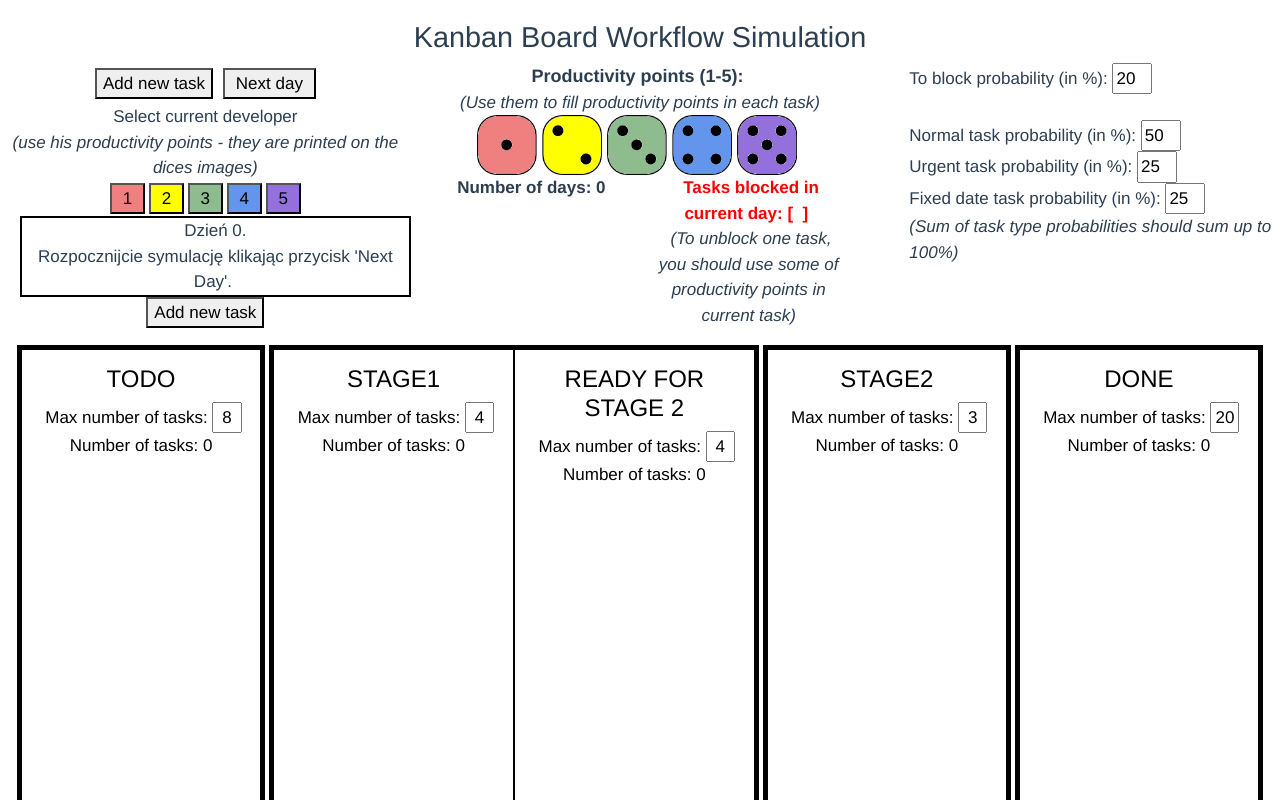
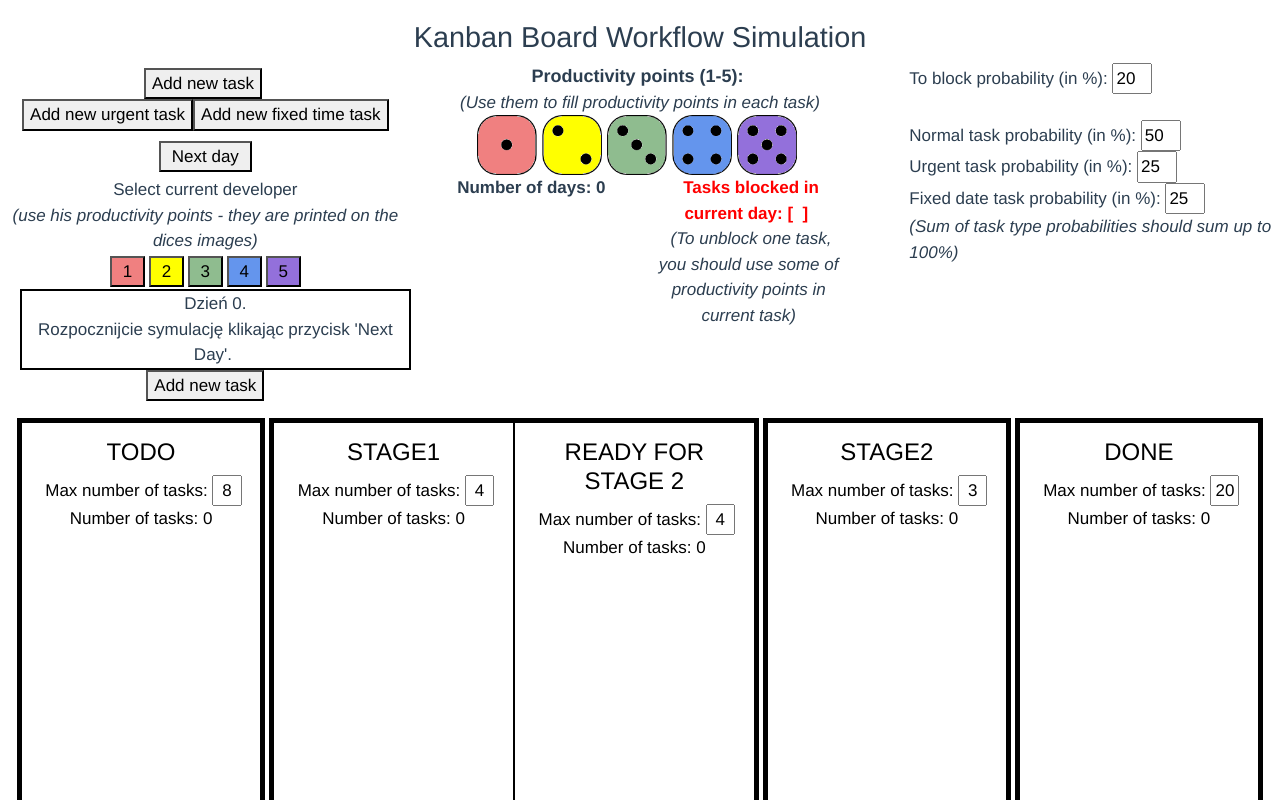
Before and after one commit to zakrzewskib/KanbanWorkflowSimulation, a Vue app: page / in a window 1280 px wide. Shown: the top 800 px of the page. Built offline with nearby package versions, Linux system fonts and the light colour scheme.

Commit message:
Add fixed and urgent ask by clicking button

```diff
--- a/src/components/AddTask.vue
+++ b/src/components/AddTask.vue
@@ -4,7 +4,9 @@
     :urgentProb="urgentProb"
     :fixedDateProb="fixedDateProb"
   >
-    <button class="button8" v-on:click="onClick">Add new task</button>
+    <button class="button8" v-on:click="onClick">Add new task</button> <br>
+    <button class="button8" v-on:click="onClickUrgent">Add new urgent task</button>
+     <button class="button8" v-on:click="onClickFixed">Add new fixed time task</button>
   </div>
 </template>
 
@@ -75,6 +77,51 @@ export default {
       };
       this.$emit("add-task", newTask);
     },
+
+    onClickUrgent() {
+      const tasksTypes = ["Normal task", "Urgent task", "Fixed date task"];
+      let index = 1;
+      let urgent = true;
+      let fixedDate = false;
+      let nr = this.taskNumber;
+
+      this.taskNumber++;
+
+      const newTask = {
+        id: Math.random(),
+        name: tasksTypes[index],
+        urgent: urgent,
+        fixedDate: fixedDate,
+        nr: nr,
+        done: false,
+        todo: true,
+        readyForStage2: false,
+      };
+      this.$emit("add-task", newTask);
+    },
+
+    onClickFixed() {
+      const tasksTypes = ["Normal task", "Urgent task", "Fixed date task"];
+      let index = 2;
+      let urgent = false;
+      let fixedDate = true;
+      let nr = this.taskNumber;
+
+      this.taskNumber++;
+
+      const newTask = {
+        id: Math.random(),
+        name: tasksTypes[index],
+        urgent: urgent,
+        fixedDate: fixedDate,
+        nr: nr,
+        done: false,
+        todo: true,
+        readyForStage2: false,
+      };
+      this.$emit("add-task", newTask);
+    },
+
   },
 };
 </script>
```
